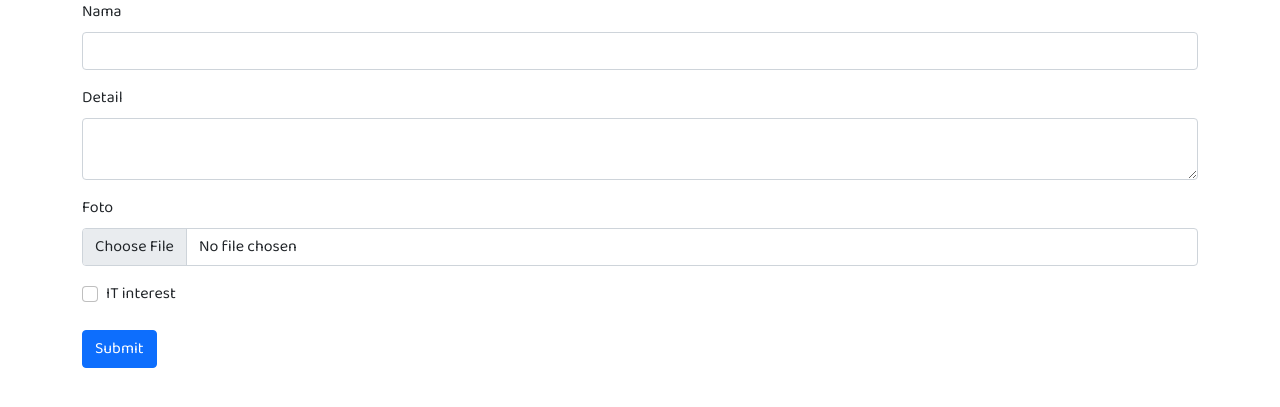
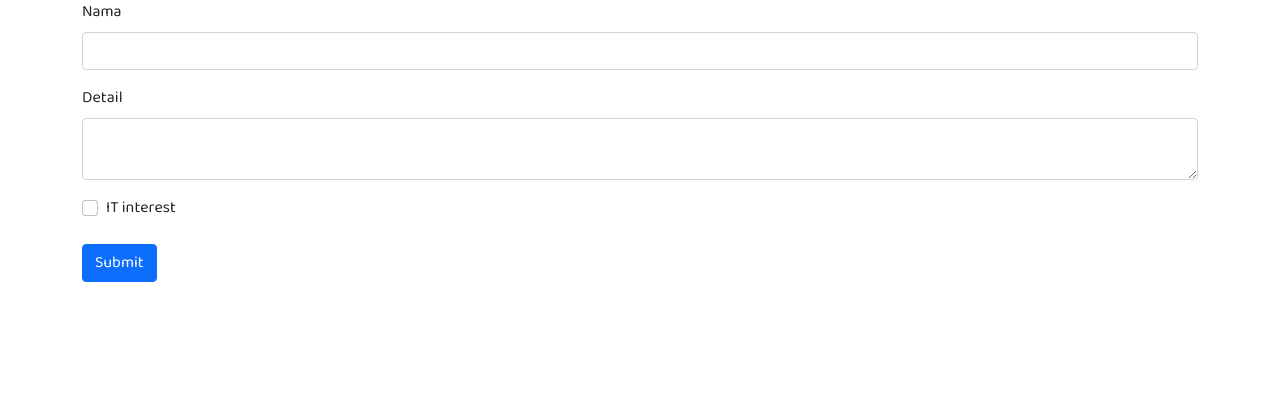
Before and after one commit to CSUI2021/ka-backend, a Python web app: template ka_backend/templates/sig/edit.html in a window 1280 px wide. Shown: the part 163-570 px from the top of the page. Run offline with Jinja, Linux system fonts and the light colour scheme; the template is opened without the code that fills it, so the values that code supplies are empty.

Commit message:
SIG no longer have photo

```diff
--- a/ka_backend/templates/sig/edit.html
+++ b/ka_backend/templates/sig/edit.html
@@ -27,17 +27,6 @@
         <textarea class="form-control" id="detail" name="detail">{{sig.detail | default('', True) }}</textarea>
     </div>
 
-    <div class="mb-3">
-        <label for="foto" class="form-label">Foto</label>
-        <input
-            class="form-control"
-            type="file"
-            id="foto"
-            name="foto"
-            accept="image/jpeg, image/png"
-        />
-    </div>
-
     <div class="mb-3 form-check">
         <label for="is_it_interest" class="form-label">IT interest</label>
         <input
```
Also changed, not shown: ka_backend/routes/admin/sig.py (+0 -14 lines).
